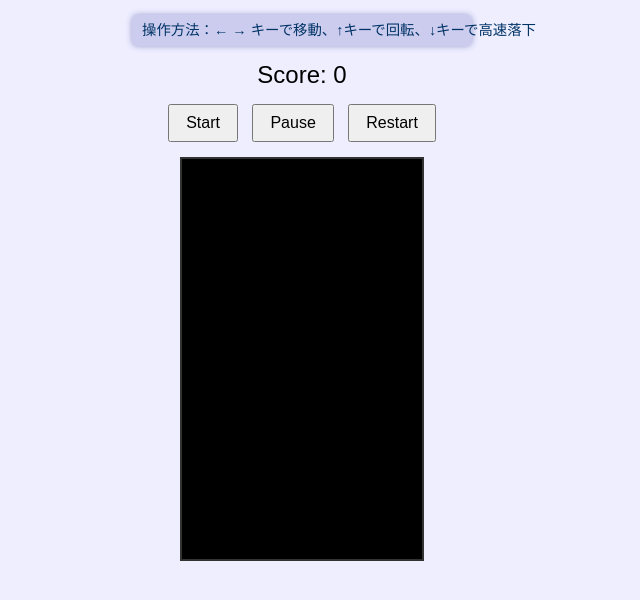
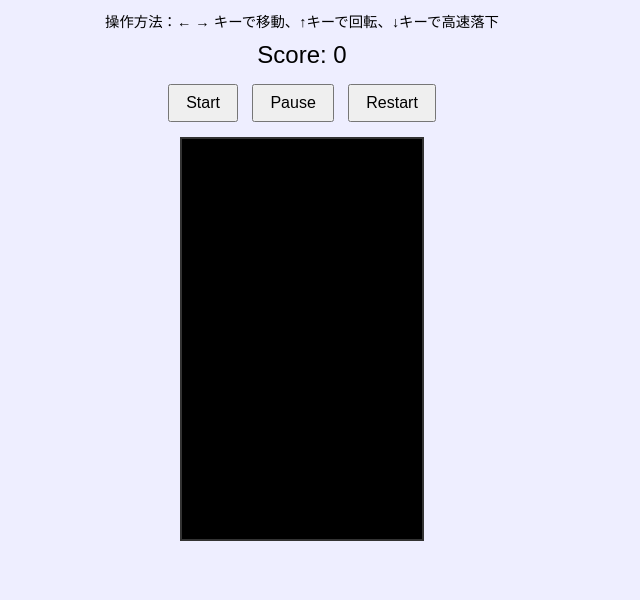
Before and after one commit to nobara33/tetris, a plain HTML site: page index.html in a window 1280 px wide. Shown: the whole page, without its empty margins (338-978 px from the left). Drawn offline with Linux system fonts and the light colour scheme.

Commit message:
Update index.html

```diff
--- a/index.html
+++ b/index.html
@@ -29,25 +29,17 @@
       font-size: 1.5em;
       margin: 10px;
     }
-     #instructions {
-    background-color: #cce;
-    color: #003366;
-    border-radius: 6px;
-    margin: 15px auto;
-    padding: 6px 10px;
-    max-width: 320px;
-    font-size: 0.9em;
-    line-height: 1.3em;
-    box-shadow: 0 0 6px #99c;
-    white-space: nowrap;
-    }
+    #instructions {
+  text-align: center;
+  font-size: 0.9em;
+  margin-top: 10px;
+}
+
   </style>
 </head>
 <body>
 
-<div id="instructions">
-  操作方法：← → キーで移動、↑キーで回転、↓キーで高速落下
-</div>
+<div id="instructions">操作方法：← → キーで移動、↑キーで回転、↓キーで高速落下</div>
 
   <div id="score">Score: 0</div>
   <div id="controls">
```
